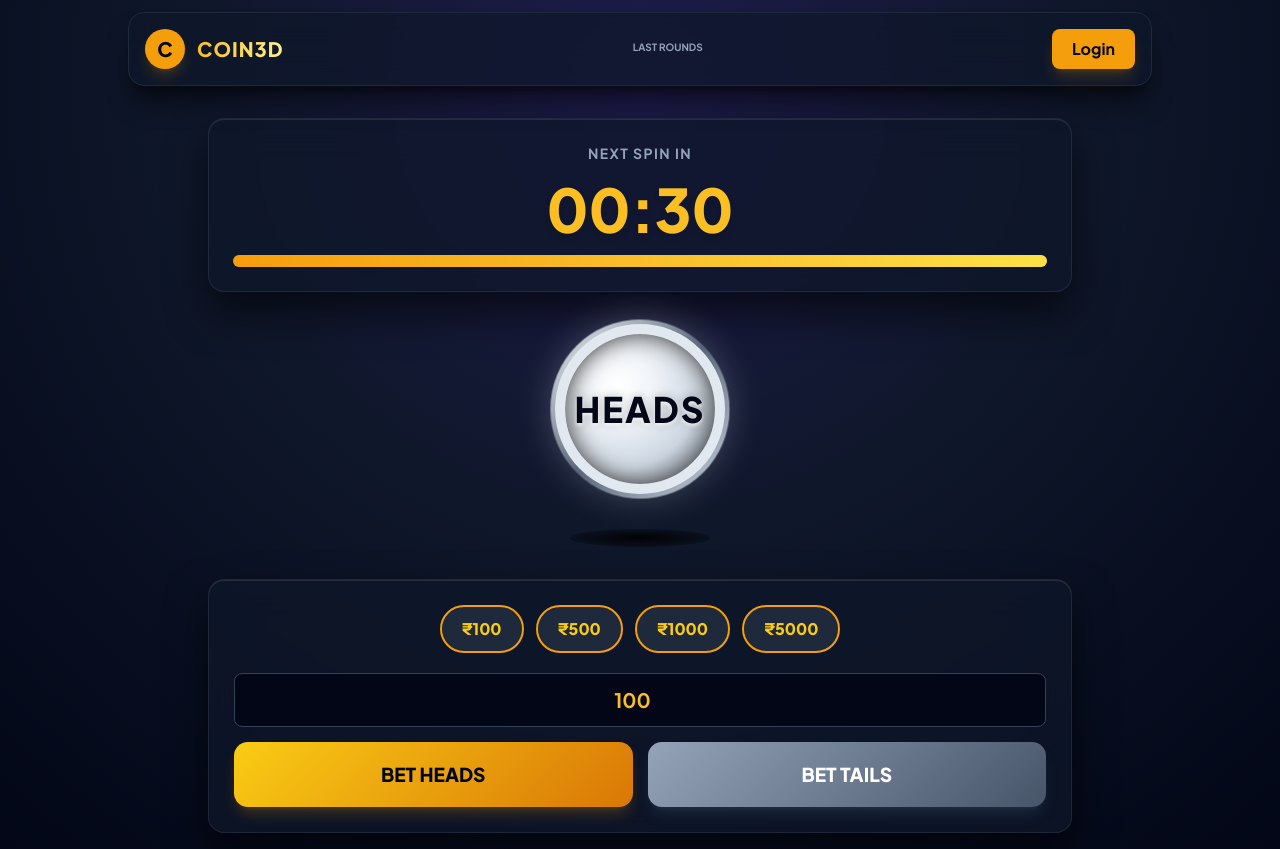
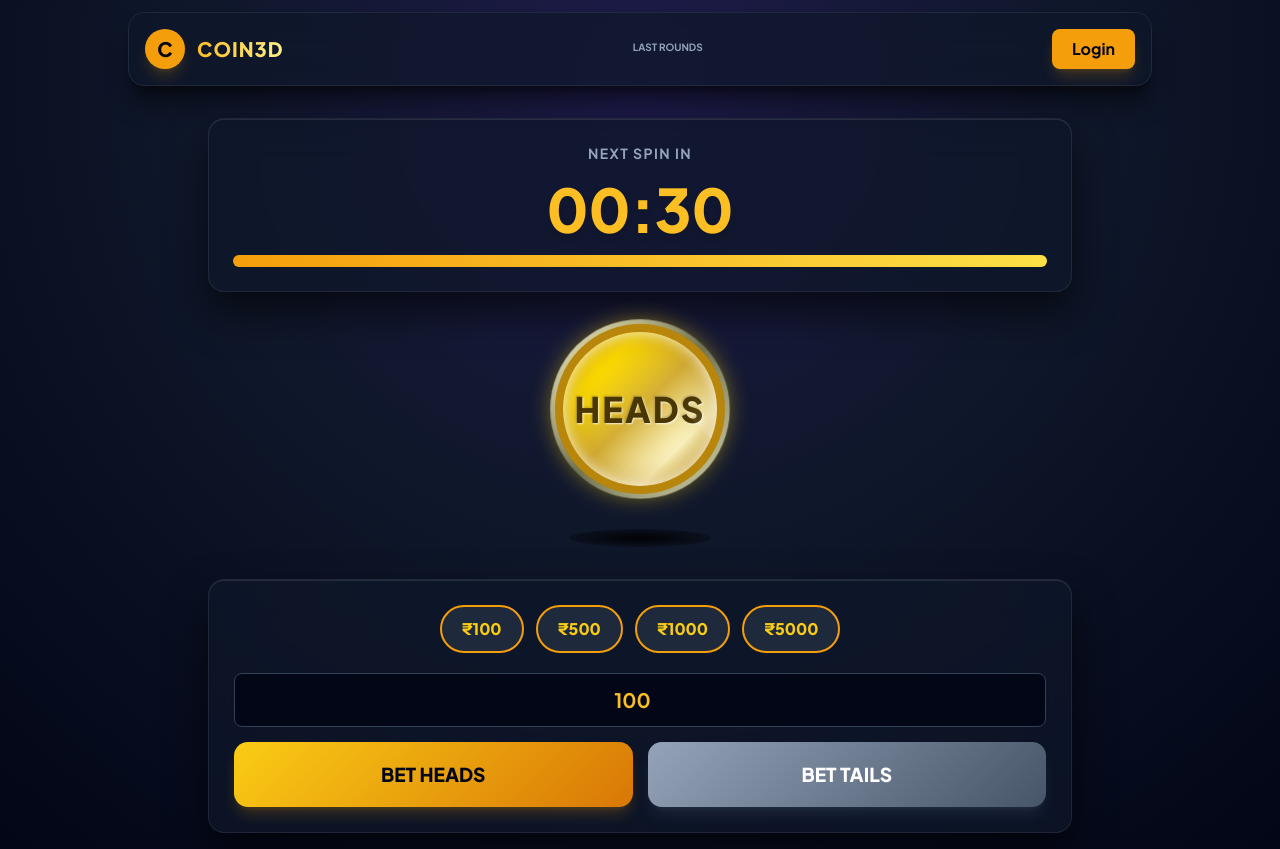
Before and after one commit to sam09767/head-tail, a website: page public/index.html in a window 1280 px wide. Drawn offline with nearby package versions, Linux system fonts and the light colour scheme; no server answers.

Commit message:
Update style.css

```diff
--- a/public/style.css
+++ b/public/style.css
@@ -19,7 +19,6 @@ body {
     box-shadow: 0 20px 40px rgba(0,0,0,0.6), inset 0 1px 0 rgba(255,255,255,0.1);
 }
 
-/* Top Nav Elements */
 .balance-badge { font-size: 1.1rem; font-weight: 800; color: #facc15; }
 
 /* Coin Arena & 3D CSS */
@@ -38,42 +37,63 @@ body {
     transition: transform 3s cubic-bezier(0.15, 0.85, 0.35, 1.2);
 }
 
-/* Coin Faces */
+/* NEW: Realistic Shiny Coin Faces */
 .coin-face {
     position: absolute;
     width: 100%;
     height: 100%;
     border-radius: 50%;
-    backface-visibility: hidden; /* Very important so only one face shows */
+    backface-visibility: hidden;
     display: flex;
     align-items: center;
     justify-content: center;
     font-size: 2.2rem;
     font-weight: 900;
     letter-spacing: 2px;
-    border: 10px solid #e2e8f0;
-    box-shadow: inset 0 0 25px rgba(0,0,0,0.8), inset 0 0 35px rgba(255,255,255,0.7), 0 0 40px rgba(226,232,240,0.3);
+    overflow: hidden; /* Needed to keep shine animation inside the circle */
 }
 
+/* Shiny Gold (HEADS) */
 .heads {
-    background: radial-gradient(circle at 35% 35%, #ffffff 0%, #f1f5f9 25%, #cbd5e1 60%, #475569 100%);
-    color: #020617;
-    text-shadow: 0 2px 4px rgba(255,255,255,0.9), 0 0 10px rgba(0,0,0,0.3);
+    background: linear-gradient(135deg, #ffd700, #ffdf00 25%, #d4af37 50%, #fffacd 75%, #b8860b 100%);
+    color: #4a3600;
+    border: 8px solid #b8860b;
+    box-shadow: inset 0 0 15px rgba(255,255,255,0.9), inset 0 0 35px rgba(184, 134, 11, 0.8), 0 0 25px rgba(255, 215, 0, 0.6);
+    text-shadow: 1px 1px 2px rgba(255,255,255,0.8), -1px -1px 2px rgba(0,0,0,0.2);
 }
 
+/* Shiny Silver (TAILS) */
 .tails {
-    background: radial-gradient(circle at 35% 35%, #ffffff 0%, #e2e8f0 20%, #94a3b8 55%, #1e293b 100%);
-    color: #ffffff;
-    transform: rotateY(180deg); /* Flips tails to the exact back */
-    border-color: #cbd5e1;
-    text-shadow: 0 3px 8px rgba(0,0,0,0.9), 0 0 10px rgba(255,255,255,0.5);
+    background: linear-gradient(135deg, #e0e0e0, #ffffff 25%, #a0a0a0 50%, #ffffff 75%, #707070 100%);
+    color: #1a1a1a;
+    transform: rotateY(180deg);
+    border: 8px solid #8c8c8c;
+    box-shadow: inset 0 0 15px rgba(255,255,255,0.9), inset 0 0 35px rgba(120, 120, 120, 0.8), 0 0 25px rgba(224, 224, 224, 0.5);
+    text-shadow: 1px 1px 2px rgba(255,255,255,0.9), -1px -1px 2px rgba(0,0,0,0.3);
 }
 
-/* Inner coin metallic edge illusion */
+/* Glare Animation for Shininess */
+.coin-face::after {
+    content: '';
+    position: absolute;
+    top: -50%; left: -150%;
+    width: 200%; height: 200%;
+    background: linear-gradient(to right, rgba(255,255,255,0) 0%, rgba(255,255,255,0.6) 50%, rgba(255,255,255,0) 100%);
+    transform: rotate(45deg);
+    animation: shineEffect 4s infinite cubic-bezier(0.4, 0, 0.2, 1);
+}
+
+@keyframes shineEffect {
+    0% { left: -150%; }
+    40% { left: 150%; }
+    100% { left: 150%; } /* Pauses slightly before shining again */
+}
+
+/* Outer Edge Illusion */
 .coin-container::before {
     content: ''; position: absolute; inset: -5px; border-radius: 50%;
     background: linear-gradient(135deg, #f8fafc, #475569, #cbd5e1);
-    transform: translateZ(-5px); z-index: -1;
+    transform: translateZ(-3px); z-index: -1;
 }
 
 .coin-shadow {
@@ -89,8 +109,9 @@ body {
     width: 32px; height: 32px; border-radius: 50%; display: flex; align-items: center; justify-content: center;
     font-weight: 900; font-size: 0.9rem; box-shadow: 0 4px 10px rgba(0,0,0,0.4); animation: popIn 0.4s cubic-bezier(0.175, 0.885, 0.32, 1.275);
 }
-.history-badge.heads { background: radial-gradient(circle, #ffffff, #cbd5e1); color: #020617; border: 2px solid #e2e8f0; }
-.history-badge.tails { background: radial-gradient(circle, #94a3b8, #1e293b); color: #ffffff; border: 2px solid #64748b; }
+.history-badge.heads { background: linear-gradient(135deg, #ffd700, #b8860b); color: #020617; border: 2px solid #fffacd; }
+.history-badge.tails { background: linear-gradient(135deg, #e0e0e0, #707070); color: #020617; border: 2px solid #ffffff; }
+
 @keyframes popIn { 0% { transform: scale(0); opacity: 0;} 100% { transform: scale(1); opacity: 1;} }
 
 /* Betting Section */
@@ -108,7 +129,7 @@ body {
 .btn-heads-bet { background: linear-gradient(135deg, #facc15, #d97706); color: #020617; }
 .btn-tails-bet { background: linear-gradient(135deg, #94a3b8, #475569); color: #ffffff; }
 
-/* Result Popup Overlay Custom Animations */
+/* Result Popup Overlay */
 .scale-100 { transform: scale(1) !important; }
 .result-win { color: #34d399; text-shadow: 0 0 30px rgba(52, 211, 153, 0.8), 0 0 10px rgba(255,255,255,0.5); }
 .result-loss { color: #f87171; text-shadow: 0 0 30px rgba(248, 113, 113, 0.8), 0 0 10px rgba(255,255,255,0.5); }
```
